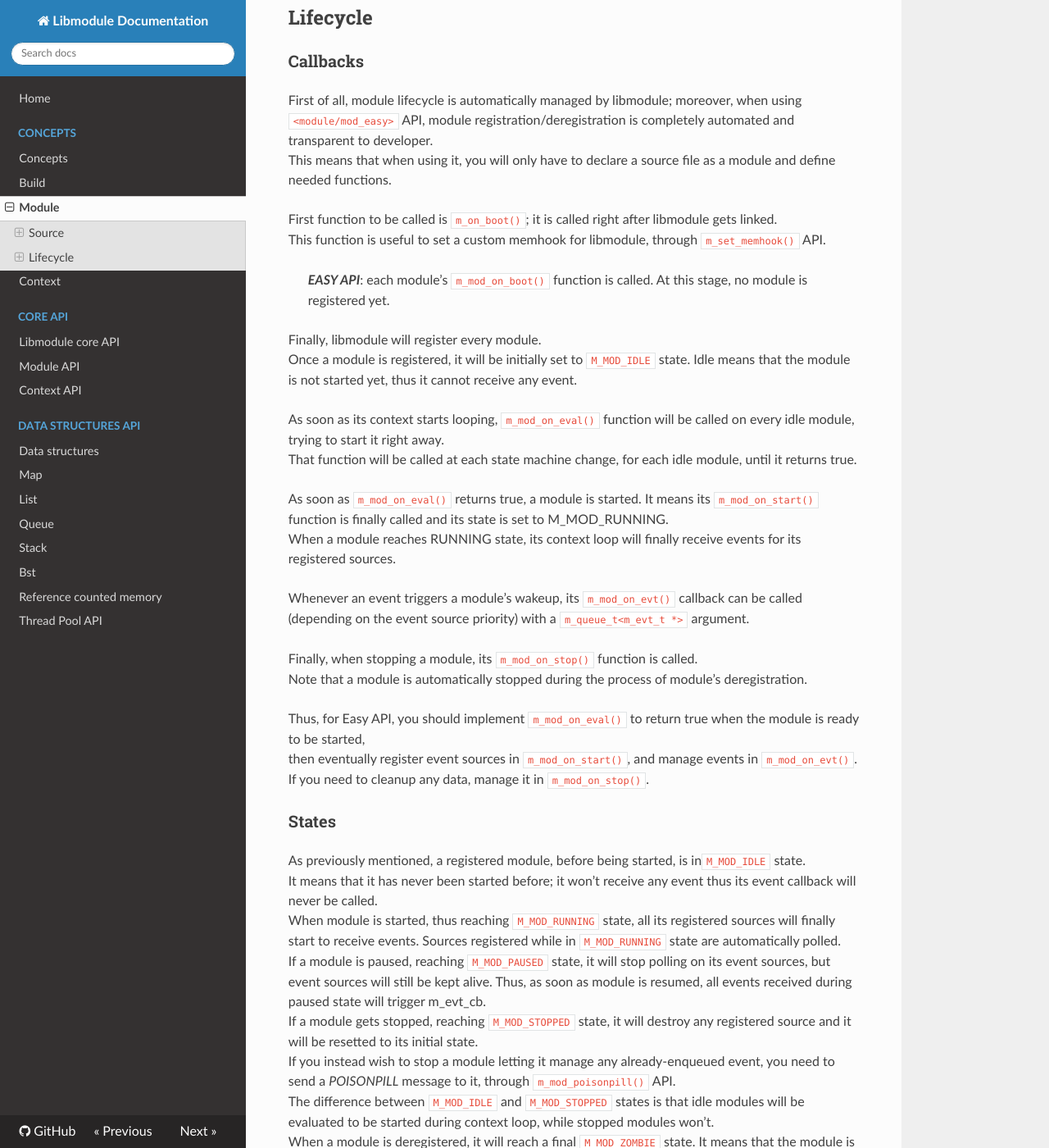
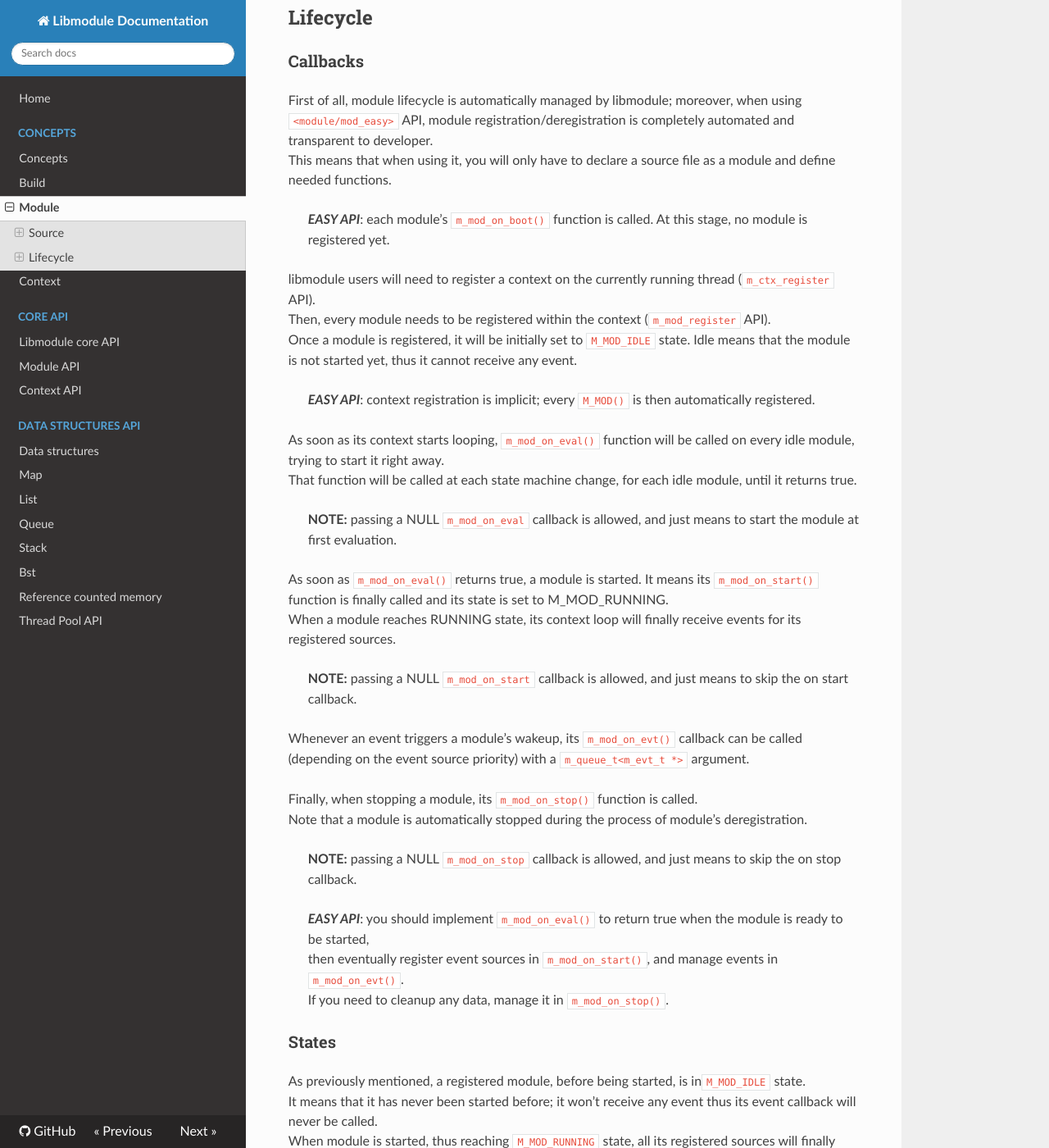
Before and after one commit to FedeDP/libmodule, an MkDocs documentation site: the page built from docs/concepts/mod.md, in a window 1280 px wide and 1400 px high, scrolled down 819 px. Shown: the whole window at 82% size. Built offline with MkDocs 1.6.1, drawn with Linux system fonts in a browser that asks for light colours; nearby versions of some CDN libraries; some of the changed text lies outside the part shown.

Commit message:
update(docs): small updates to docs.
Signed-off-by: Federico Di Pierro <nierro92@gmail.com>

```diff
--- a/docs/concepts/mod.md
+++ b/docs/concepts/mod.md
@@ -31,41 +31,53 @@ First of all, module lifecycle is automatically managed by libmodule; moreover,
 module registration/deregistration is completely automated and transparent to developer.
 This means that when using it, you will only have to declare a source file as a module and define needed functions.
 
-First function to be called is `m_on_boot()`; it is called right after libmodule gets linked.
-This function is useful to set a custom memhook for libmodule, through `m_set_memhook()` API.
-
 > **_EASY API_**: each module's `m_mod_on_boot()` function is called. At this stage, no module is registered yet.
 
-Finally, libmodule will register every module.
+libmodule users will need to register a context on the currently running thread (`m_ctx_register` API).
+Then, every module needs to be registered within the context (`m_mod_register` API).
 Once a module is registered, it will be initially set to `M_MOD_IDLE` state. Idle means that the module is not started yet, thus it cannot receive any event.
+
+> **_EASY API_**: context registration is implicit; every `M_MOD()` is then automatically registered.
 
 As soon as its context starts looping, `m_mod_on_eval()` function will be called on every idle module, trying to start it right away.
 That function will be called at each state machine change, for each idle module, until it returns true.
 
+> **NOTE:** passing a NULL `m_mod_on_eval` callback is allowed, and just means to start the module at first evaluation.
+
 As soon as `m_mod_on_eval()` returns true, a module is started. It means its `m_mod_on_start()` function is finally called and its state is set to M_MOD_RUNNING.
 When a module reaches RUNNING state, its context loop will finally receive events for its registered sources.
+
+> **NOTE:** passing a NULL `m_mod_on_start` callback is allowed, and just means to skip the on start callback.
 
 Whenever an event triggers a module's wakeup, its `m_mod_on_evt()` callback can be called (depending on the event source priority) with a `m_queue_t<m_evt_t *>` argument.
 
 Finally, when stopping a module, its `m_mod_on_stop()` function is called.
 Note that a module is automatically stopped during the process of module's deregistration.
 
-Thus, for Easy API, you should implement `m_mod_on_eval()` to return true when the module is ready to be started,
-then eventually register event sources in `m_mod_on_start()`, and manage events in `m_mod_on_evt()`.
-If you need to cleanup any data, manage it in `m_mod_on_stop()`.
+> **NOTE:** passing a NULL `m_mod_on_stop` callback is allowed, and just means to skip the on stop callback.
+
+> **_EASY API_**: you should implement `m_mod_on_eval()` to return true when the module is ready to be started,
+> then eventually register event sources in `m_mod_on_start()`, and manage events in `m_mod_on_evt()`.
+> If you need to cleanup any data, manage it in `m_mod_on_stop()`.
 
 ### States
 
 As previously mentioned, a registered module, before being started, is in` M_MOD_IDLE` state.
 It means that it has never been started before; it won't receive any event thus its event callback will never be called.
 When module is started, thus reaching `M_MOD_RUNNING` state, all its registered sources will finally start to receive events. Sources registered while in `M_MOD_RUNNING` state are automatically polled.
-If a module is paused, reaching `M_MOD_PAUSED` state, it will stop polling on its event sources, but event sources will still be kept alive. Thus, as soon as module is resumed, all events received during paused state will trigger m_evt_cb.
+If a module is paused, reaching `M_MOD_PAUSED` state, it will stop polling on its event sources, but event sources will still be kept alive. Thus, as soon as module is resumed, all events received during paused state will trigger its event callback.
 If a module gets stopped, reaching `M_MOD_STOPPED` state, it will destroy any registered source and it will be resetted to its initial state.
 If you instead wish to stop a module letting it manage any already-enqueued event, you need to send a _POISONPILL_ message to it, through `m_mod_poisonpill()` API.
 The difference between `M_MOD_IDLE` and `M_MOD_STOPPED` states is that idle modules will be evaluated to be started during context loop, while stopped modules won't.
 When a module is deregistered, it will reach a final `M_MOD_ZOMBIE` state. It means that the module is no more reachable neither usable, but it can still be referenced by any previously sent message (or any `m_mod_ref()`).
-After all module's ref count drops to 0 (ie: all sent messages are received by respective recipients and there are no pending `m_mod_unref()`) module will finally get destroyed and its memory freed.
-You can call only `m_mod_is()`, `m_mod_name()` and `m_mod_ctx()` on a zombie module.
+In zombie state, most of the module API won't be available aside from some minor read-only functions:
+
+* `m_mod_name`
+* `m_mod_userdata`
+* `m_mod_state`
+* `m_mod_is`
+
+After all module's ref count drops to 0 (ie: all sent messages are received by respective recipients and there are no pending `m_mod_unref()`), a module will finally get destroyed and its memory freed.
 
 To summarize:
 
```
Also changed, not shown: docs/concepts/ctx.md (+1 -1 lines), docs/core/core.md (+4 -3 lines), docs/core/ctx.md (+7 -7 lines), docs/core/mod.md (+1 -1 lines).
